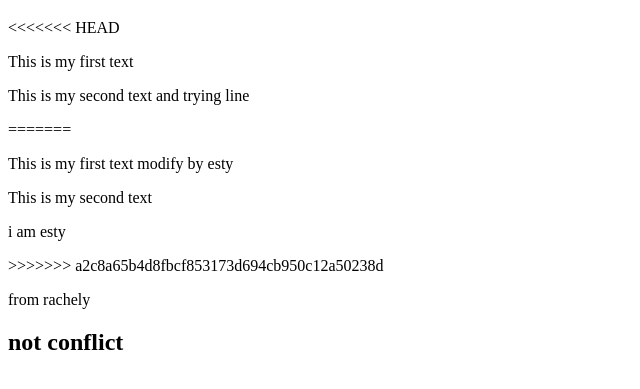
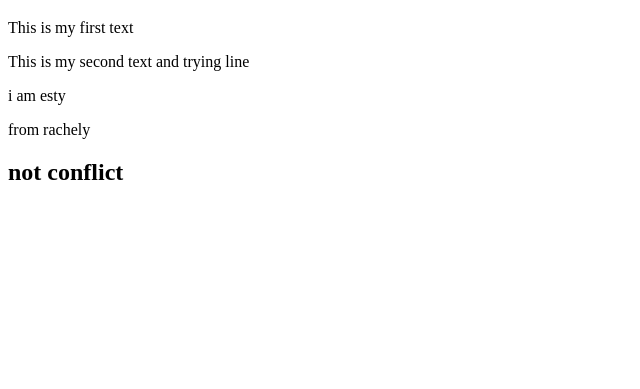
Before and after one commit to Rachel5803/tring_conflict, a plain HTML site: page index.html in a window 1280 px wide. Shown: the part 61-450 px from the top of the page, without its empty margins (0-640 px from the left). Drawn offline with Linux system fonts and the light colour scheme.

Commit message:
not conflict

```diff
--- a/index.html
+++ b/index.html
@@ -8,14 +8,9 @@
 </head>
 <body>
     <h1 id="msg"></h1>
-<<<<<<< HEAD
     <p>This is my first text</p>
     <p>This is my second text and trying line</p>
-=======
-    <p>This is my first text modify by esty</p>
-    <p>This is my second text</p>
     <p>i am esty</p>
->>>>>>> a2c8a65b4d8fbcf853173d694cb950c12a50238d
     <p>from rachely</p>
     <h2>not conflict</h2>
 </body>
```
